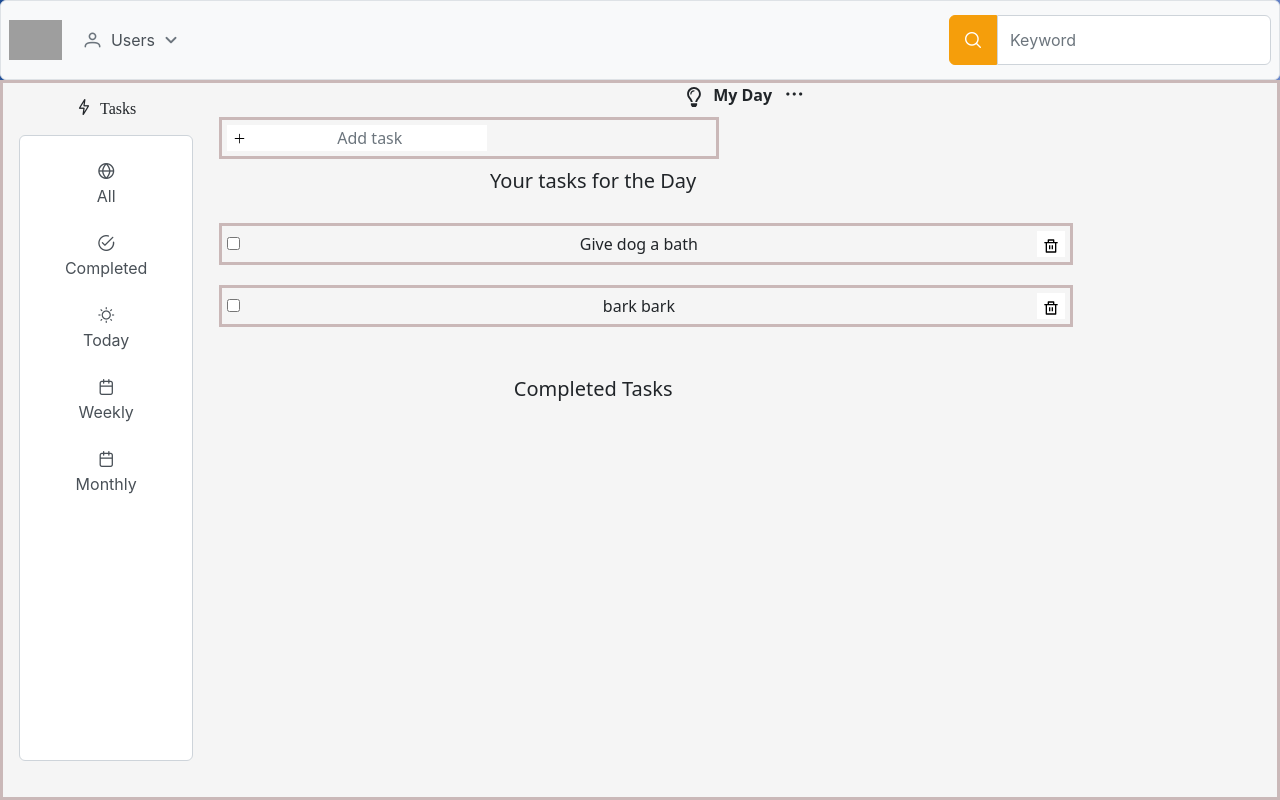
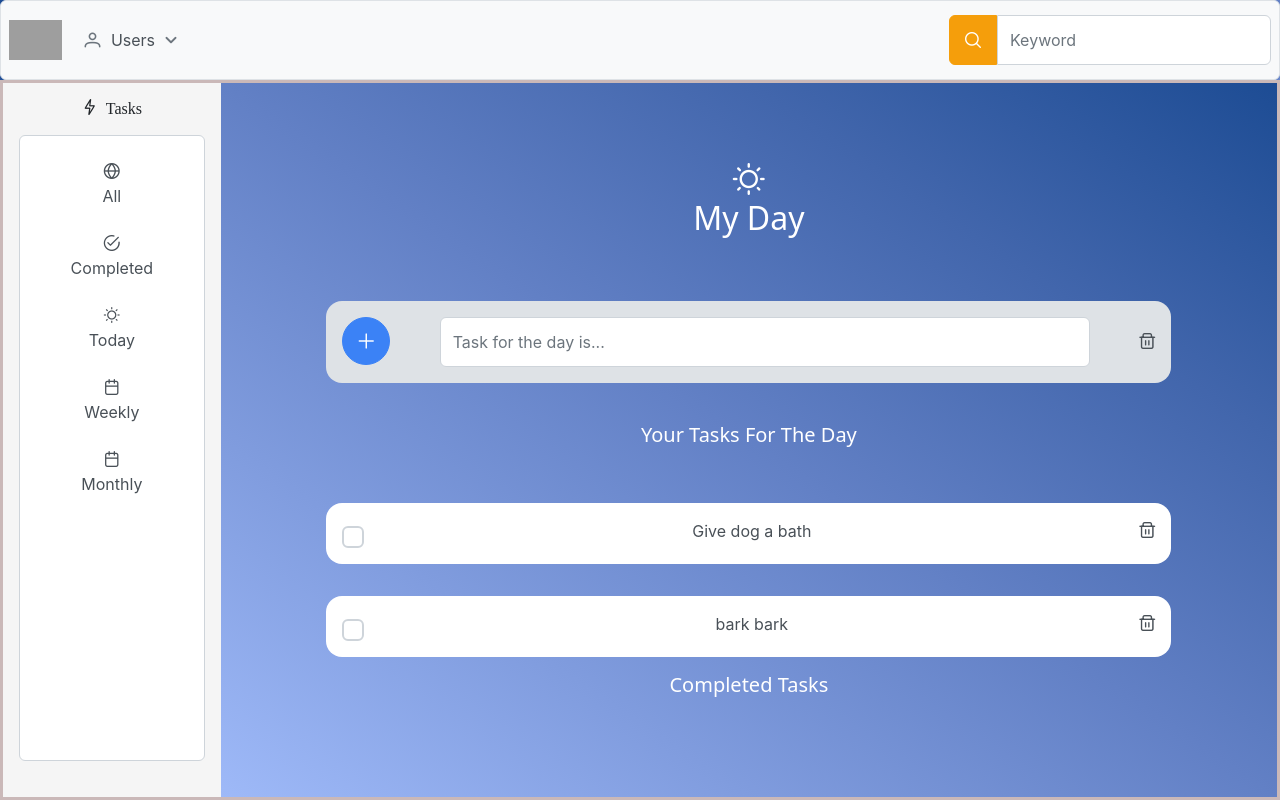
Before and after one commit to CPS714/task-manager-frontend, a React (Create React App) app: page /MainPage in a window 1280 px wide. Built offline with nearby package versions, Linux system fonts and the light colour scheme; grey boxes are pictures that could not be loaded.

Commit message:
another change to tasks template

```diff
--- a/src/Stylings/mainPage.css
+++ b/src/Stylings/mainPage.css
@@ -8,9 +8,11 @@ body {
   } */
 
 .task-view-background{
-    background: whitesmoke;
+    background: linear-gradient(to left bottom, #1d4c94, #4266ac, #6280c5, #809cde, #9eb9f8);;
+    padding-top: 5em;
     width: 100%;
     height: 100%;
+    color: white;
 }
 
 .mainpagecontainer{
@@ -87,3 +89,27 @@ border-style: solid;
 border-color: rgb(202, 184, 184);
 border-width: 3px;
 }
+
+
+
+
+.task-type-header{
+    margin-bottom: 2em;
+}
+
+.task-subtitle{
+    margin: 2em 0;
+
+}
+
+.inline-task-add-container{
+    display: flex;
+    flex-direction: row;
+    align-items: baseline;
+    width: 100%;
+    justify-content: space-between;
+}
+
+.task-container-text-input{
+    width: max-content;
+}
--- a/src/Stylings/sideBar.css
+++ b/src/Stylings/sideBar.css
@@ -1,5 +1,5 @@
 .SideBar-containier{
-    width: 15rem;
+    width: 20vw;
     height: 100%;
     padding: 1em;
     flex-direction: column;
--- a/src/components/mainPage/CompletedTasks/CompletedView.jsx
+++ b/src/components/mainPage/CompletedTasks/CompletedView.jsx
@@ -17,11 +17,11 @@ function CompletedView () {
         setCnt(1)
     },[cnt])
   return (
-    <div className="task-view-container">
-      <div className='myDay-header-Container'>
-        <FaRegLightbulb className='myDay-BulbIcon'></FaRegLightbulb>
-        <span className='myDay-Header'> Completed </span>
-        <span className='pi pi-ellipsis-h'></span>
+
+    <div className='task-view-background'>
+      <div className="task-view-container">
+        <i className='pi pi-sun' style={{'fontSize': '2em'}}></i>
+        <h2 className = 'task-type-header'>Completed</h2>
       </div>
     </div>
   )
--- a/src/components/mainPage/SideBar.jsx
+++ b/src/components/mainPage/SideBar.jsx
@@ -14,11 +14,11 @@ function SideBar (props) {
   const [selectedTaskView, setSelectedTaskView] = useState(null);
 
   const tasks = [
-    { name: 'All', code: 'ALL' , icon: 'pi-globe'},
-    { name: 'Completed', code: 'COMPL', icon: 'pi-check-circle' },
-    { name: 'Today', code: 'TDAY' , icon: 'pi-sun'},
-    { name: 'Weekly', code: 'WEEK', icon: 'pi-calendar' },
-    { name: 'Monthly', code: 'MNTH', icon: 'pi-calendar' }
+    { name: 'All', code: 'all' , icon: 'pi-globe'},
+    { name: 'Completed', code: 'completed', icon: 'pi-check-circle' },
+    { name: 'Today', code: 'today' , icon: 'pi-sun'},
+    { name: 'Weekly', code: 'week', icon: 'pi-calendar' },
+    { name: 'Monthly', code: 'month', icon: 'pi-calendar' }
   ];
 
   const taskTemplate = (option) => {
@@ -38,7 +38,8 @@ function SideBar (props) {
 
 
 
-      <ListBox value={selectedTaskView} options={tasks} onChange={(e) => setSelectedTaskView(e.value)} itemTemplate={taskTemplate} optionLabel="name" style={{margin: '20px 0px',height: '100%'}}/>
+      <ListBox value={selectedTaskView} options={tasks} onChange={(e) => { setSelectedTaskView(e.value); props.changeOpt(e.value.code)} } itemTemplate={taskTemplate} optionLabel="name" style={{margin: '20px 0px',height: '100%', width: '100%'}}/>
+
 
       {/* <div className = { props.options?.all ? 'navbar-container-selected' : 'navbar-container' } style={{marginTop: '0.3rem'}}>
       <button className='navbar' onClick={() => props.changeOpt('all')}> All</button>
@@ -51,4 +52,13 @@ function SideBar (props) {
   )
 }
 
+function changeTaskView(task){
+  // Set selected listbox option
+  setSelectedTaskView(task);
+
+  //  Set option for main view
+  props.changeOpt(task.code);
+
+}
+
 export default SideBar
--- a/src/components/mainPage/tasksFolder/AddTask.jsx
+++ b/src/components/mainPage/tasksFolder/AddTask.jsx
@@ -1,5 +1,11 @@
+/* eslint-disable */
 import React, { useState } from 'react'
 import { BsPlusLg } from 'react-icons/bs'
+import { Chip } from 'primereact/chip'
+import { Button } from 'primereact/button'
+import 'primeicons/primeicons.css'
+import '../../../Stylings/mainPage.css'
+import { InputText } from 'primereact/inputtext'
 import propTypes from 'prop-types'
 
 function AddTask ({ onAdd }) {
@@ -8,22 +14,40 @@ function AddTask ({ onAdd }) {
   const submit = (e) => {
     e.preventDefault()
 
-    if (!text) {
-      console.log(" you can't add a blank task")
-      return
-    }
-
-    onAdd(text)
+    onAdd(tempTask)
 
     setText('')
+
+    setTempTask('');
   }
+
+  const [tempTask, setTempTask] = useState('');
+
+    const taskTemplate = (option) => {
+      return (
+          <div className="inline-task-add-container">
+          <Button icon="pi pi-plus" className="p-button-rounded p-button-info" aria-label="User" />
+
+
+             <InputText
+                style={{width:'80%'}}
+                value={tempTask}
+                placeholder="Task for the day is..."
+                onChange={(e) => setTempTask(e.target.value)} />
+              <i className="pi pi-trash"></i>
+          </div>
+      );
+  }
+
 
   return (
     <form className='add-form' onSubmit={submit}>
-        <div className='MyDay-AddTask-Container'>
+
+      <Chip style={{padding:'1em', width: '80%', justifyContent: 'space-evenly'}} template={taskTemplate} />
+        {/* <div className='MyDay-AddTask-Container'>
             <button className='addTask-button' type='submit'><BsPlusLg></BsPlusLg></button>
             <input className='addTask-input' type="text" placeholder='Add task' value = {text} onChange = { (e) => setText(e.target.value) }></input>
-        </div>
+        </div> */}
     </form>
   )
 }
--- a/src/components/mainPage/tasksFolder/TaskView.jsx
+++ b/src/components/mainPage/tasksFolder/TaskView.jsx
@@ -5,6 +5,9 @@ import Tasks from './Tasks'
 import AddTask from './AddTask'
 import 'primeicons/primeicons.css'
 import '../../../Stylings/mainPage.css'
+import { Chip } from 'primereact/chip';
+import { InputText } from 'primereact/inputtext';
+import { Button } from 'primereact/button'
 
 const data = [{
   id: 1,
@@ -18,6 +21,7 @@ const data = [{
 
 function TaskView () {
   const [tasks, setTasks] = useState(data)
+  const [tempTask, setTempTask] = useState('');
 
   function addTask (data) {
     setTasks(prev => [...prev, { id: prev.length + 1, task: data, status: false }])
@@ -56,22 +60,37 @@ function TaskView () {
     sessionStorage.setItem('TMA_Tasks', JSON.stringify(tasks))
   }, [tasks])
 
+  const taskTemplate = (option) => {
+    return (
+        <div className="inline-task-add-container" >
+        <Button icon="pi pi-check" className="p-button-rounded p-button-outlined p-button-success" aria-label="User" />
+
+            <span>
+              Text Display
+            </span>
+
+            <i className='pi pi-trash'></i>
+        </div>
+    );
+}
+
+
   return (
     <div className='task-view-background'>
-      <div className='myDay-header-Container'>
-        <FaRegLightbulb className='myDay-BulbIcon'></FaRegLightbulb>
-        <span className='myDay-Header'> My Day </span>
-        <span className='pi pi-ellipsis-h'></span>
-      </div>
+
+      <i className='pi pi-sun' style={{'fontSize': '2em'}}></i>
+      <h2 className = 'task-type-header'>My Day</h2>
+
 
       <AddTask className='MyDay-AddTask-Container' onAdd = {addTask}/>
 
+      <h5 className='task-subtitle'>Your Tasks For The Day</h5>
+
       <div className='myDay-tasks'>
-        <h5 className='tasks-header' style={{ marginBottom: '20px' }}>Your tasks for the Day</h5>
         <>
         {tasks.map((i) => !i.status && i?.status !== null ? <Tasks key= {i.id} task={ i } onDelete={deleteTask} onCheck={completeTask} /> : null)}
         </>
-        <h5 className='completedTasks-header' style={{ marginTop: '40px' }}>Completed Tasks </h5>
+        <h5>Completed Tasks</h5>
         {tasks.map((i) => i.status && i.status !== null ? <Tasks key= {i.id} task={ i } onDelete={deleteTask} onCheck={completeTask} /> : null)}
       </div>
     </div>
--- a/src/components/mainPage/tasksFolder/Tasks.jsx
+++ b/src/components/mainPage/tasksFolder/Tasks.jsx
@@ -1,7 +1,12 @@
+/* eslint-disable */
 import React, { useState } from 'react'
 import '../../../Stylings/tasks.css'
 import propTypes from 'prop-types'
 import { RiDeleteBinLine } from 'react-icons/ri'
+import { Chip } from 'primereact/chip'
+import { InputText } from 'primereact/inputtext'
+import { Button } from 'primereact/button'
+import { Checkbox } from 'primereact/checkbox';
 
 function Tasks ({ task, onDelete, onCheck }) {
   const [checked, setChecked] = useState(false)
@@ -15,25 +20,46 @@ function Tasks ({ task, onDelete, onCheck }) {
     }
   }
 
+  const [tempTask, setTempTask] = useState('');
+
+
+  const taskTemplate = (option) => {
+    return (
+        <div className="inline-task-add-container" >
+        <Checkbox onChange={handleCheckbox} checked={task?.status}></Checkbox>
+            <span>
+              {task.task}
+            </span>
+
+            <i className='pi pi-trash'></i>
+        </div>
+    );
+}
+
+
   return (
-    <div className='myDay-tasks-container'>
-      <div className='myDay-task'>
-        <span><input type='checkbox' checked={task?.status} onChange={handleCheckbox}></input></span>
-        {task.task}
+    <Chip style={{padding:'1em', width: '80%', justifyContent: 'space-evenly', background: 'white', margin: '1em 0'}} template={taskTemplate} />
+    // <div className='myDay-tasks-container'>
 
-        <span>
 
-          <button className='deleteTask-button' onClick={() => onDelete(task.id)}>
 
-            <RiDeleteBinLine />
+    //   <div className='myDay-task'>
+    //     <span><input type='checkbox' checked={task?.status} onChange={handleCheckbox}></input></span>
+    //     {task.task}
 
-          </button>
+    //     <span>
 
-        </span>
+    //       <button className='deleteTask-button' onClick={() => onDelete(task.id)}>
 
-      </div>
+    //         <RiDeleteBinLine />
 
-    </div>
+    //       </button>
+
+    //     </span>
+
+    //   </div>
+
+    // </div>
   )
 }
 
```
